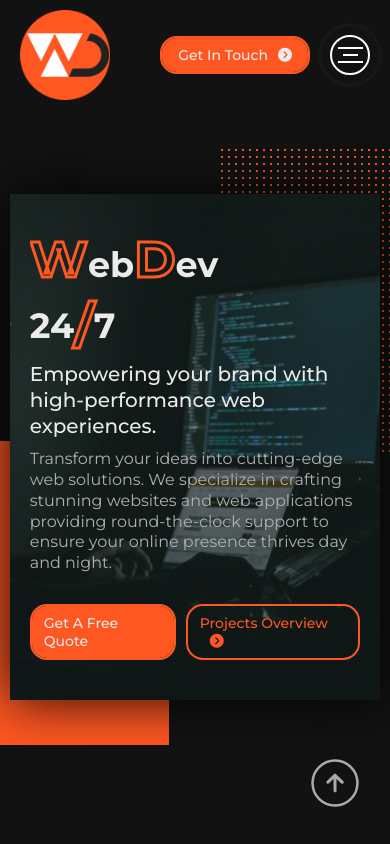
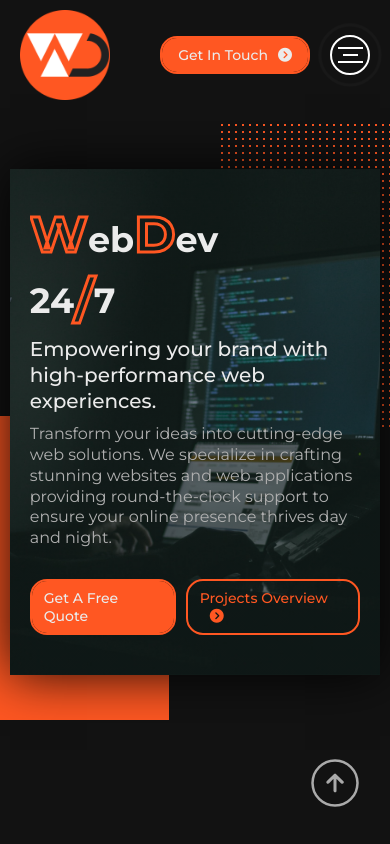
Before and after one commit to TallaBambo/webdev247, a Next.js app: page / in a window 390 px wide. Shown: the top 844 px of the page. Built offline with nearby package versions, Linux system fonts and the light colour scheme; a web font is replaced by a local one.

Commit message:
Pushed the final production code for the day

```diff
--- a/public/css/style.css
+++ b/public/css/style.css
@@ -1024,6 +1024,10 @@ a {
     width: 95%;
   }
 
+  .hero {
+    padding-top: 0px;
+  }
+
   .expertise-service {
     padding: 10px;
   }
```
